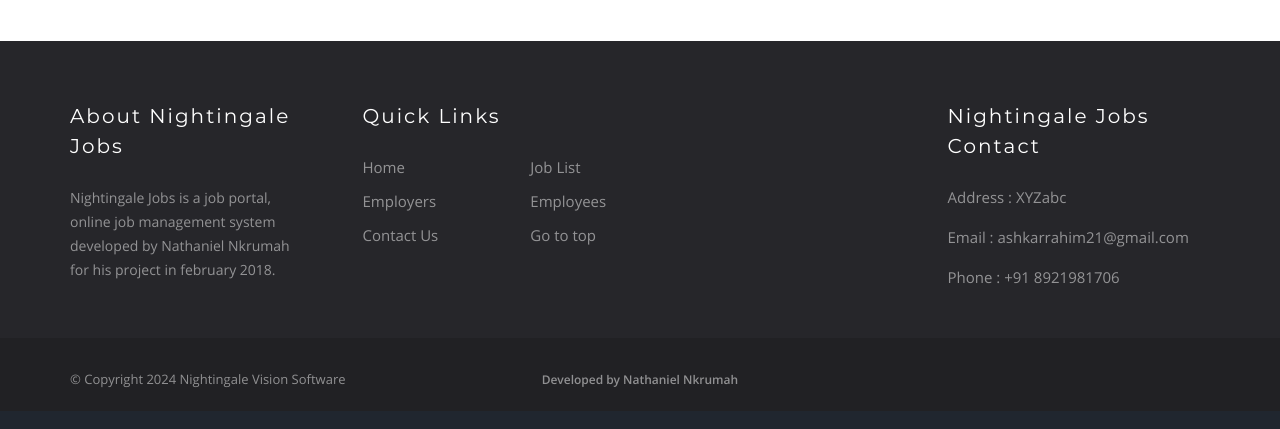
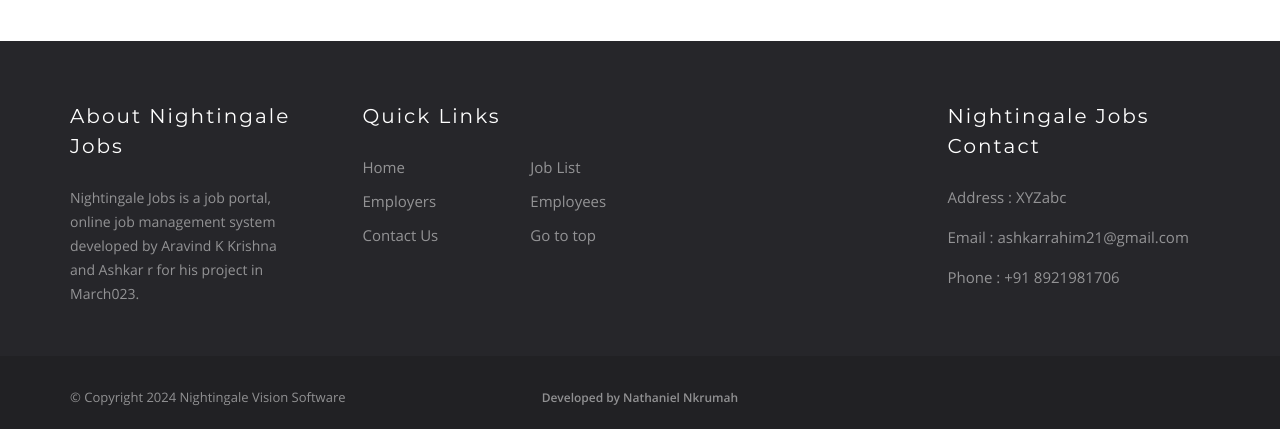
Before and after one commit to AravindKKrishna/PortCode, a PHP site: page /phpmail/job-list.php in a window 1280 px wide. Shown: the part 641-1070 px from the top of the page. Before the commit the page ends 1028 px from the top, so only its background shows below. Run offline with PHP 8.4, Linux system fonts and the light colour scheme; data comes from the database, SQL or seed files in the repository; some libraries are stand-ins or nearby versions.

Commit message:
Update job-list.php

```diff
--- a/job-list.php
+++ b/job-list.php
@@ -532,7 +532,7 @@ $title = "Job List";
 
 										<div class="footer-about-us">
 											<h5 class="footer-title">About Nightingale Jobs</h5>
-											<p>Nightingale Jobs is a job portal, online job management system developed by Nathaniel Nkrumah for his project in february 2018.</p>
+											<p>Nightingale Jobs is a job portal, online job management system developed by Aravind K Krishna and Ashkar r for his project in March023.</p>
 
 										</div>
 
```
